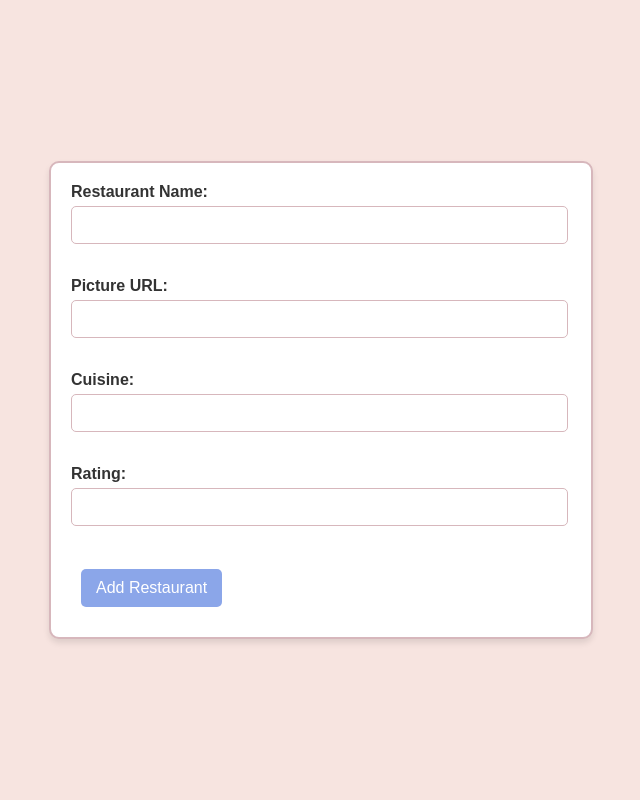
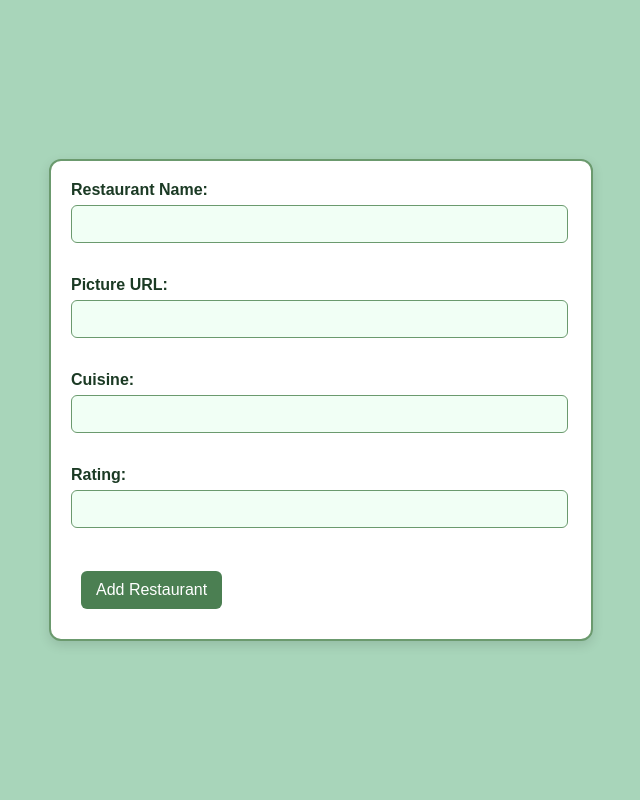
Before and after one commit to pradyumna106-ship-it/Jp-s-Foody, a Django app: page /restaurants/add in a window 1280 px wide. Shown: the whole page, without its empty margins (319-959 px from the left). Run offline with Django 5.2, Linux system fonts and the light colour scheme.

Commit message:
updated css

```diff
--- a/foodapp/static/delivery/css/styles.css
+++ b/foodapp/static/delivery/css/styles.css
@@ -1,68 +1,85 @@
-/* General styles */
+/* ===============================
+   Global Styles
+   =============================== */
+
 body {
-    font-family: Arial, sans-serif; /* Standard font */
+    font-family: Arial, sans-serif;
     margin: 0;
     padding: 0;
-    background-color: #F7E4E0; /* Light background color */
-    color: #333; /* Neutral text color for good readability */
+    background-color: #A8D5BA; /* Soft mint green */
+    color: #1B3A24; /* Dark forest text */
     display: flex;
     flex-direction: column;
-    align-items: center; /* Center-align all content */
+    align-items: center;
     justify-content: center;
-    min-height: 100vh; /* Full height */
+    min-height: 100vh;
 }
 
-/* Headings */
+/* ===============================
+   Headings
+   =============================== */
+
 h1, h2, h3 {
     text-align: center;
-    color: #8BA6E9; /* Primary blue shade */
+    color: #2E5B3C; /* Deep green */
+    font-weight: bold;
 }
 
-/* Links */
+/* ===============================
+   Links
+   =============================== */
+
 a {
     text-decoration: none;
-    color: #7E96C4; /* Secondary blue shade */
+    color: #4B7F52; /* Mid green */
     font-weight: bold;
     margin: 0 10px;
     transition: color 0.3s ease;
 }
 
 a:hover {
-    color: #8BA6E9; /* Lighter blue on hover */
+    color: #2E5B3C; /* Slightly darker */
 }
 
-/* Buttons */
+/* ===============================
+   Buttons
+   =============================== */
+
 button {
-    background-color: #8BA6E9; /* Button background */
+    background-color: #4B7F52; /* Mid green */
     color: white;
     border: none;
     padding: 10px 15px;
     font-size: 16px;
-    border-radius: 5px;
+    border-radius: 6px;
     cursor: pointer;
     transition: background-color 0.3s ease;
 }
 
 button:hover {
-    background-color: #7E96C4; /* Slightly darker shade on hover */
+    background-color: #2E5B3C; /* Darker green */
 }
 
-/* Forms */
+/* ===============================
+   Forms
+   =============================== */
+
 form {
     background-color: white;
-    border: 2px solid #D7B7BC; /* Light border */
-    border-radius: 10px;
+    border: 2px solid #6B9A6E; /* Subtle green border */
+    border-radius: 12px;
     padding: 20px;
     width: 80%;
     max-width: 500px;
-    box-shadow: 0px 4px 6px rgba(0, 0, 0, 0.1); /* Soft shadow */
+    box-shadow: 0 4px 12px rgba(0,0,0,0.12);
     margin: 20px auto;
 }
 
 label {
     font-weight: bold;
     display: block;
-    margin-bottom: 5px;
+    margin-bottom: 6px;
+    color: #1B3A24;
 }
 
 input[type="text"],
@@ -74,9 +91,10 @@ textarea {
     width: 95%;
     padding: 10px;
     margin-bottom: 15px;
-    border: 1px solid #D7B7BC; /* Subtle border */
-    border-radius: 5px;
+    border: 1px solid #6B9A6E;
+    border-radius: 6px;
     font-size: 14px;
+    background-color: #F1FFF5; /* Very soft greenish-white */
 }
 
 textarea {
@@ -84,47 +102,59 @@ textarea {
     height: 80px;
 }
 
-/* Tables */
+/* ===============================
+   Tables
+   =============================== */
+
 table {
     border-collapse: collapse;
     width: 90%;
     margin: 20px auto;
     background-color: white;
-    border: 2px solid #D7B7BC; /* Subtle border */
-    box-shadow: 0px 4px 6px rgba(0, 0, 0, 0.1); /* Soft shadow */
+    border: 2px solid #6B9A6E;
+    box-shadow: 0px 4px 12px rgba(0,0,0,0.1);
     text-align: left;
 }
 
 th, td {
     padding: 10px;
-    border: 1px solid #D7B7BC; /* Subtle cell border */
+    border: 1px solid #6B9A6E;
 }
 
 th {
-    background-color: #BED0F4; /* Table header color */
+    background-color: #4B7F52; /* Medium green */
     color: white;
+    text-align: center;
     font-weight: bold;
-    text-align: center;
 }
 
 tr:nth-child(even) {
-    background-color: #F7E4E0; /* Alternate row color */
+    background-color: #DDEFE2; /* Light green tint */
 }
 
-/* Images */
+/* ===============================
+   Images
+   =============================== */
+
 img {
     max-width: 100%;
     height: auto;
-    border-radius: 5px;
+    border-radius: 6px;
     margin: 10px 0;
 }
 
-/* Center alignment for specific elements */
+/* ===============================
+   Centering Common Elements
+   =============================== */
+
 h1, h2, h3, table, form {
     margin: 0 auto;
 }
 
-/* Additional spacing for elements */
+/* ===============================
+   Spacing for buttons + links
+   =============================== */
+
 a, button {
     margin: 10px;
 }
```
